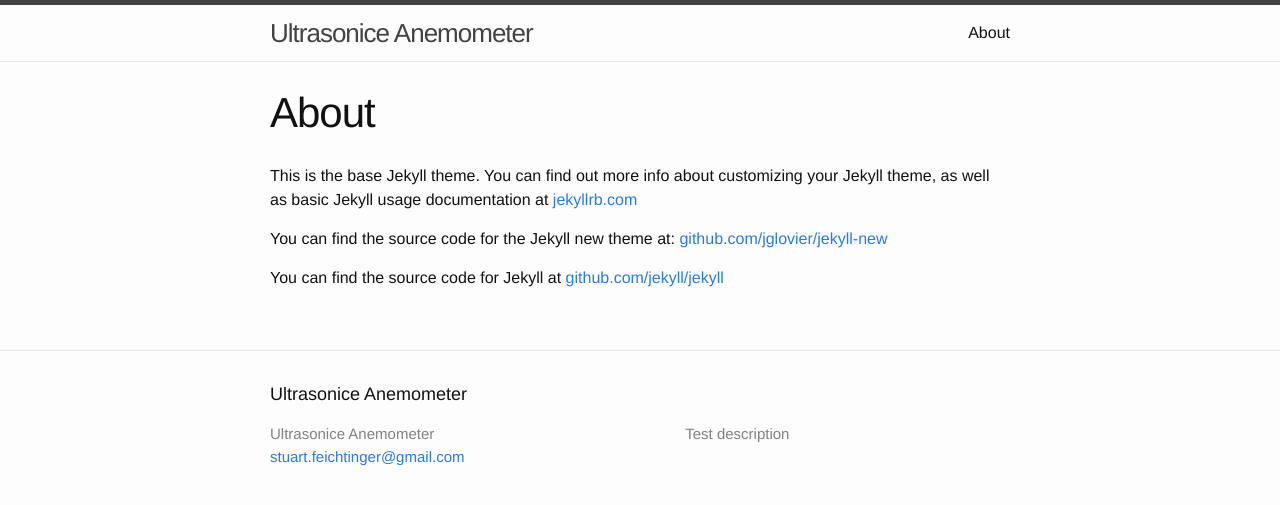
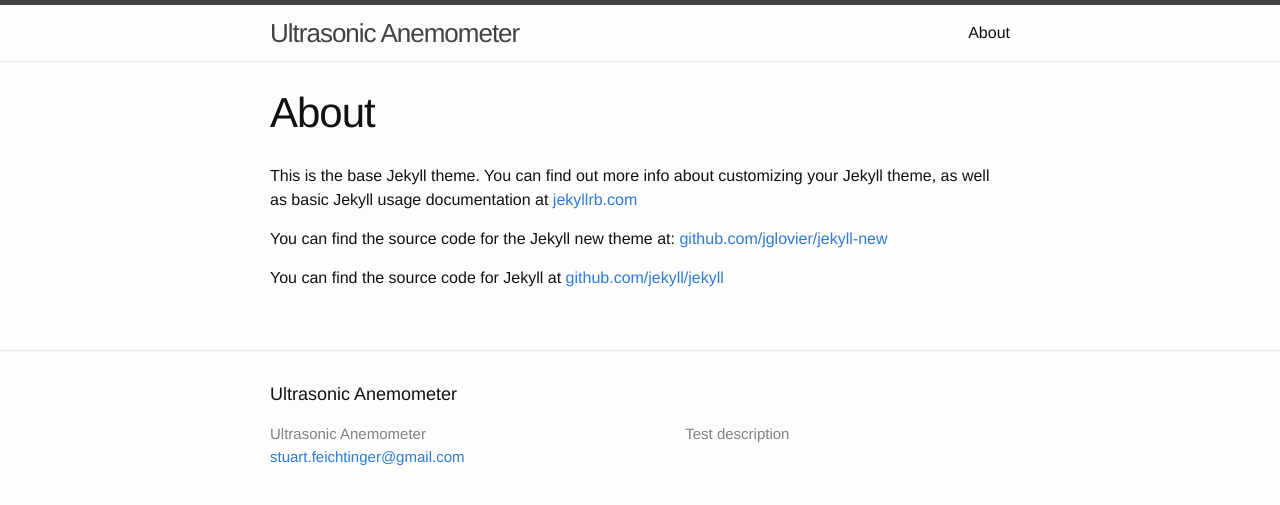
Before and after one commit to stuthedew/Ultrasonic_Anemometer, a Jekyll site: the page built from about.md, in a window 1280 px wide. Shown: the top 505 px of the page. Built offline with Jekyll 4.4.1, drawn with Linux system fonts in a browser that asks for light colours.

Commit message:
Fixed typo

```diff
--- a/_config.yml
+++ b/_config.yml
@@ -1,5 +1,5 @@
 # Site settings
-title: Ultrasonice Anemometer
+title: Ultrasonic Anemometer
 email: stuart.feichtinger@gmail.com
 description: Test description
 baseurl: /ultrasonic_anemometer # the subpath of your site, e.g. /blog/
```
